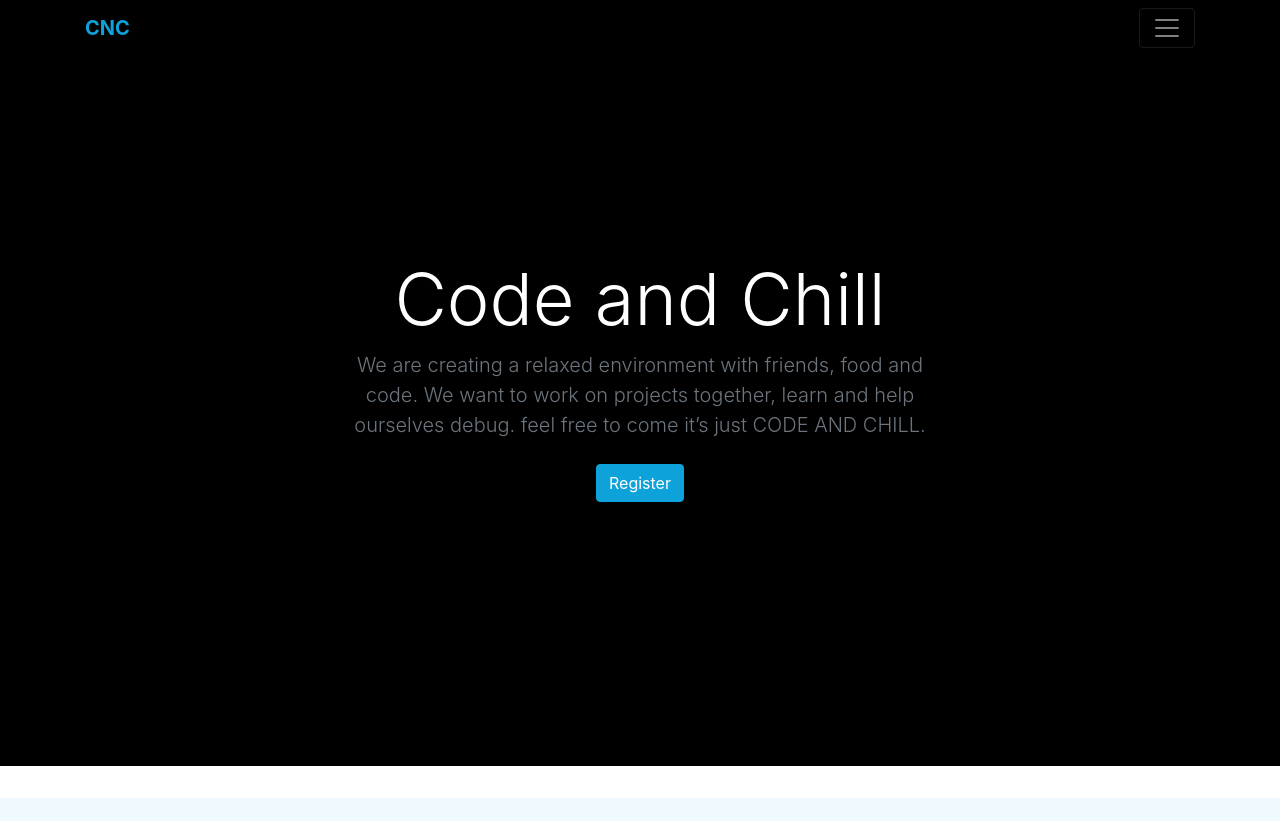
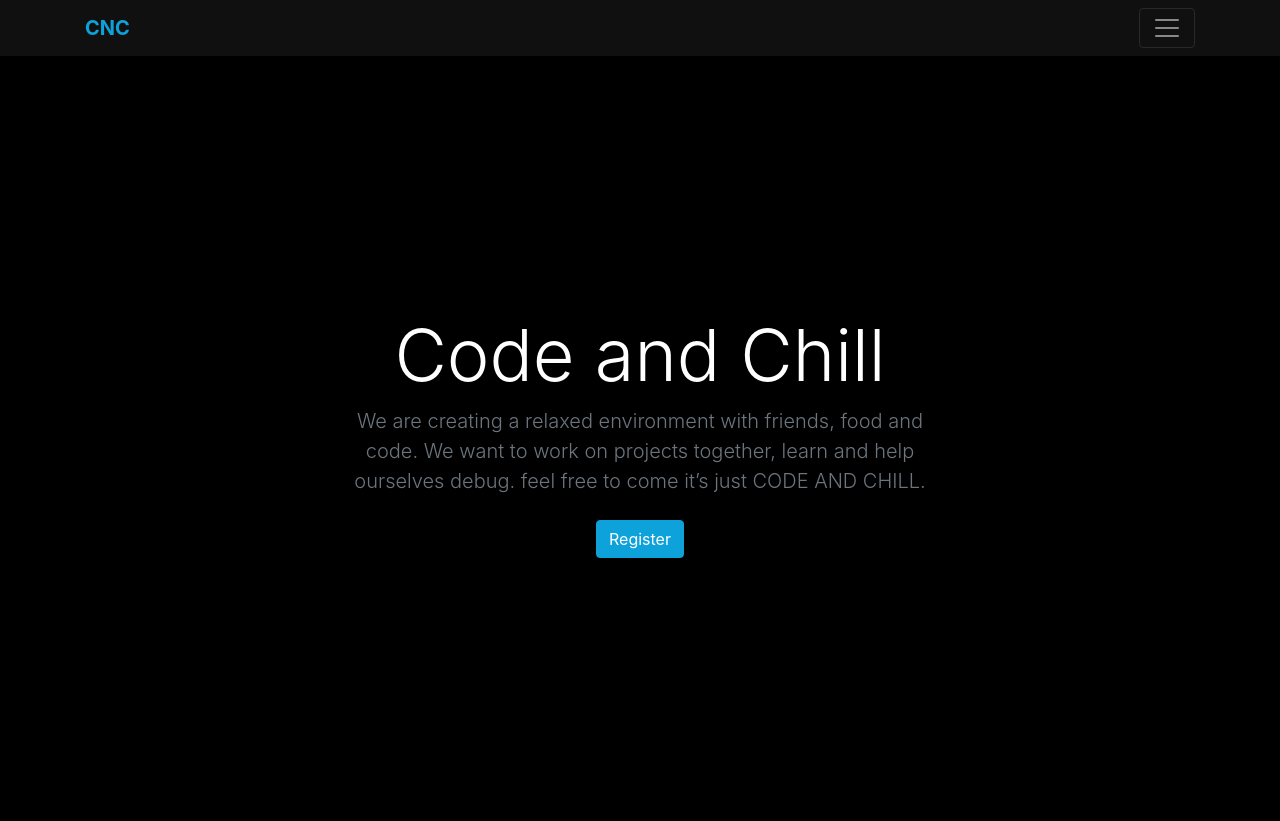
Before and after one commit to JohnOlushola/cnc, a Node server app: page / in a window 1280 px wide. Shown: the top 821 px of the page. Run offline with Node 20, Linux system fonts and the light colour scheme; some libraries are stand-ins or nearby versions.

Commit message:
Navbar stiky-top

```diff
--- a/views/index.ejs
+++ b/views/index.ejs
@@ -18,7 +18,7 @@
 </head>
 
 <body>
-  <header class="fixed-top">
+  <header class="sticky-top">
     <div class="collapse bg-dark" id="navbarHeader">
       <div class="container">
         <div class="row">
--- a/views/register.ejs
+++ b/views/register.ejs
@@ -18,7 +18,7 @@
     <link href="/stylesheets/index.css" rel="stylesheet">
   </head>
   <body class="bg-light">
-      <header class="fixed-top">
+      <header class="sticky-top">
           <div class="collapse bg-dark" id="navbarHeader">
             <div class="container">
               <div class="row">
--- a/views/success.ejs
+++ b/views/success.ejs
@@ -21,7 +21,7 @@
 </head>
 
 <bod class="bg-light">
-  <header class="fixed-top">
+  <header class="sticky-top">
     <div class="collapse bg-dark" id="navbarHeader">
       <div class="container">
         <div class="row">
```
